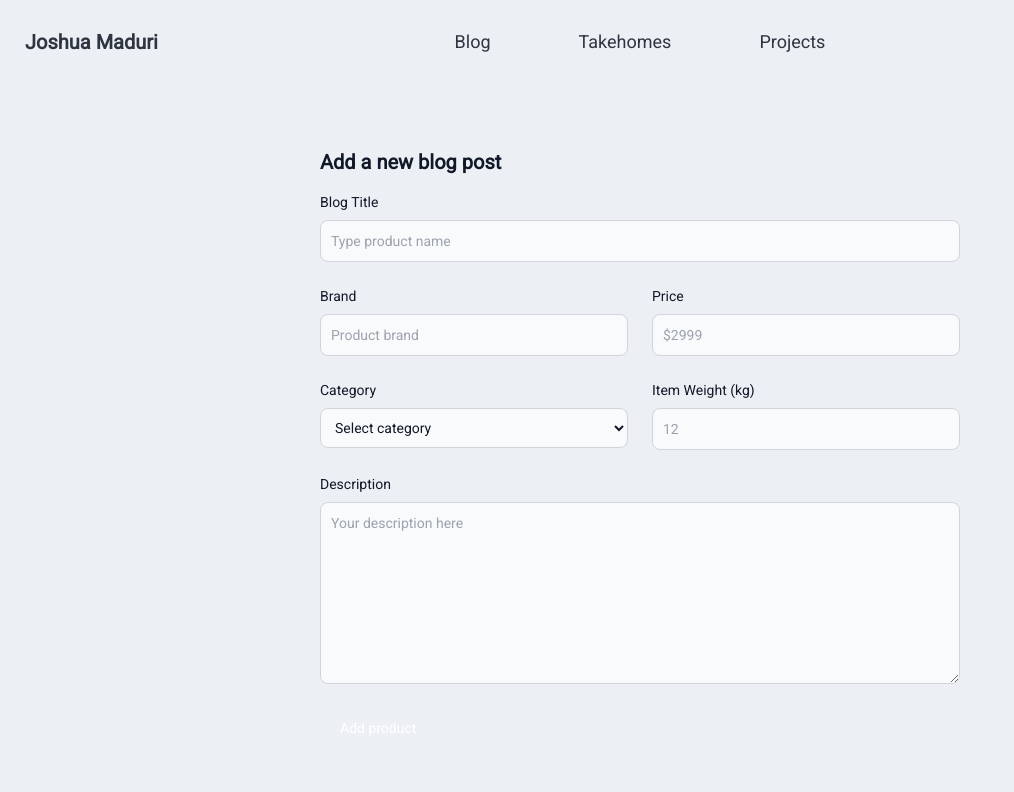
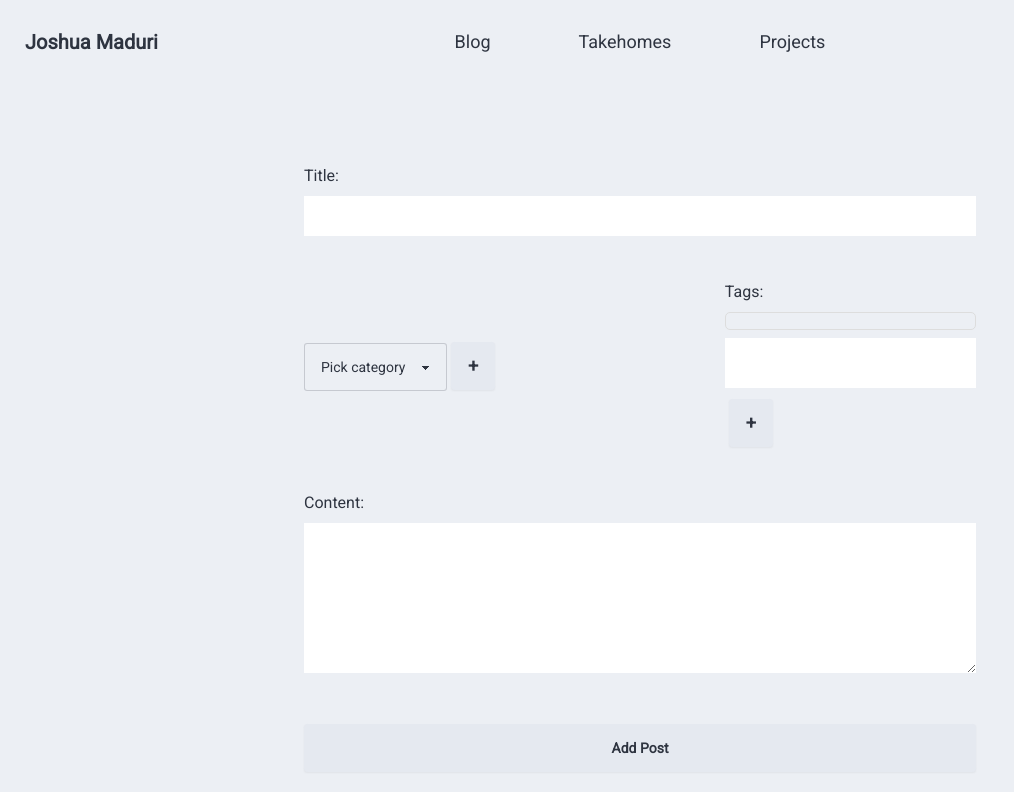
Before and after one commit to JoshuaMaduri/mydevblog, a Next.js app in the folder blog/: page /admin in a window 1280 px wide. Shown: the top 792 px of the page, without its empty margins (0-1014 px from the left). Built offline with nearby package versions, Linux system fonts and the light colour scheme.

Commit message:
Added Vercel and Prisma. Fixed Admin Page

```diff
--- a/blog/app/admin/page.js
+++ b/blog/app/admin/page.js
@@ -1,47 +1,134 @@
+
+
  const Admin = () => {
+
     return (
-        <section>
-            <div class="py-8 px-4 mx-auto max-w-2xl lg:py-16">
-                <h2 class="mb-4 text-xl font-bold text-gray-900 dark:text-white">Add a new blog post</h2>
-                <form action="#">
-                    <div class="grid gap-4 sm:grid-cols-2 sm:gap-6">
-                        <div class="sm:col-span-2">
-                            <label for="name" class="block mb-2 text-sm font-medium text-gray-900 dark:text-white">Blog Title</label>
-                            <input type="text" name="name" id="name" class="bg-gray-50 border border-gray-300 text-gray-900 text-sm rounded-lg focus:ring-primary-600 focus:border-primary-600 block w-full p-2.5 dark:bg-gray-700 dark:border-gray-600 dark:placeholder-gray-400 dark:text-white dark:focus:ring-primary-500 dark:focus:border-primary-500" placeholder="Type product name" required=""/>
-                        </div>
-                        <div class="w-full">
-                            <label for="brand" class="block mb-2 text-sm font-medium text-gray-900 dark:text-white">Brand</label>
-                            <input type="text" name="brand" id="brand" class="bg-gray-50 border border-gray-300 text-gray-900 text-sm rounded-lg focus:ring-primary-600 focus:border-primary-600 block w-full p-2.5 dark:bg-gray-700 dark:border-gray-600 dark:placeholder-gray-400 dark:text-white dark:focus:ring-primary-500 dark:focus:border-primary-500" placeholder="Product brand" required=""/>
-                        </div>
-                        <div class="w-full">
-                            <label for="price" class="block mb-2 text-sm font-medium text-gray-900 dark:text-white">Price</label>
-                            <input type="number" name="price" id="price" class="bg-gray-50 border border-gray-300 text-gray-900 text-sm rounded-lg focus:ring-primary-600 focus:border-primary-600 block w-full p-2.5 dark:bg-gray-700 dark:border-gray-600 dark:placeholder-gray-400 dark:text-white dark:focus:ring-primary-500 dark:focus:border-primary-500" placeholder="$2999" required=""/>
-                        </div>
-                        <div>
-                            <label for="category" class="block mb-2 text-sm font-medium text-gray-900 dark:text-white">Category</label>
-                            <select id="category" class="bg-gray-50 border border-gray-300 text-gray-900 text-sm rounded-lg focus:ring-primary-500 focus:border-primary-500 block w-full p-2.5 dark:bg-gray-700 dark:border-gray-600 dark:placeholder-gray-400 dark:text-white dark:focus:ring-primary-500 dark:focus:border-primary-500">
-                                <option selected="">Select category</option>
-                                <option value="TV">TV/Monitors</option>
-                                <option value="PC">PC</option>
-                                <option value="GA">Gaming/Console</option>
-                                <option value="PH">Phones</option>
-                            </select>
-                        </div>
-                        <div>
-                            <label for="item-weight" class="block mb-2 text-sm font-medium text-gray-900 dark:text-white">Item Weight (kg)</label>
-                            <input type="number" name="item-weight" id="item-weight" class="bg-gray-50 border border-gray-300 text-gray-900 text-sm rounded-lg focus:ring-primary-600 focus:border-primary-600 block w-full p-2.5 dark:bg-gray-700 dark:border-gray-600 dark:placeholder-gray-400 dark:text-white dark:focus:ring-primary-500 dark:focus:border-primary-500" placeholder="12" required=""/>
-                        </div>
-                        <div class="sm:col-span-2">
-                            <label for="description" class="block mb-2 text-sm font-medium text-gray-900 dark:text-white">Description</label>
-                            <textarea id="description" rows="8" class="block p-2.5 w-full text-sm text-gray-900 bg-gray-50 rounded-lg border border-gray-300 focus:ring-primary-500 focus:border-primary-500 dark:bg-gray-700 dark:border-gray-600 dark:placeholder-gray-400 dark:text-white dark:focus:ring-primary-500 dark:focus:border-primary-500" placeholder="Your description here"></textarea>
+        <div className="mt-10 p-10 ">
+            <form className="form-control md:max-w-2xl m-auto flex flex-col gap-10">
+                <div className="mb-1">
+                    <label>
+                    Title:
+                    <input
+                        type="text"
+                        name="title"
+                        // value={formData.title}
+                        className="w-full p-2 mt-2"
+                        required
+                    />
+                    </label>
+                </div>
+
+                <div className="flex flex-row justify-between items-center">
+
+                    <div className="input-group">
+                        <select className="select select-bordered">
+                            <option disabled selected>Pick category</option>
+                            <option>T-shirts</option>
+                            <option>Mugs</option>
+                        </select>
+
+                        <div className="dropdown">
+                            <div tabIndex={0} role="button" className="btn m-1 text-lg">+</div>
+                            <ul tabIndex={0} className="dropdown-content menu bg-base-100 rounded-box z-[1] w-52 p-2 shadow">
+                                <li><a>Add a Category</a></li>
+                                <li><a>Edit a Category</a></li>
+                            </ul>
                         </div>
                     </div>
-                    <button type="submit" class="inline-flex items-center px-5 py-2.5 mt-4 sm:mt-6 text-sm font-medium text-center text-white bg-primary-700 rounded-lg focus:ring-4 focus:ring-primary-200 dark:focus:ring-primary-900 hover:bg-primary-800">
-                        Add product
-                    </button>
-                </form>
-            </div>
-        </section>
+
+                    <div className="input-group">
+                        <label>
+                            Tags:
+                            <div
+                            style={{
+                                display: 'flex',
+                                flexWrap: 'wrap',
+                                padding: '0.5rem',
+                                border: '1px solid #ddd',
+                                borderRadius: '5px',
+                                marginTop: '0.5rem',
+                            }}
+                            >
+                            {/* {tags.map((tag, index) => (
+                                <div
+                                key={index}
+                                style={{
+                                    backgroundColor: '#0070f3',
+                                    color: '#fff',
+                                    padding: '0.25rem 0.5rem',
+                                    borderRadius: '3px',
+                                    marginRight: '0.5rem',
+                                    marginBottom: '0.5rem',
+                                    display: 'flex',
+                                    alignItems: 'center',
+                                }}
+                                >
+                                <span>{tag}</span>
+                                <button
+                                    // onClick={() => handleRemoveTag(index)}
+                                    style={{
+                                    backgroundColor: 'transparent',
+                                    color: '#fff',
+                                    border: 'none',
+                                    marginLeft: '0.5rem',
+                                    cursor: 'pointer',
+                                    }}
+                                >
+                                    ×
+                                </button>
+                                </div>
+                            ))} */}
+                            </div>
+                            <textarea
+                            // value={inputValue}
+                            // onChange={(e) => setInputValue(e.target.value)}
+                            // onKeyDown={handleKeyDown}
+                            // placeholder={tags.length >= 5 ? 'Tag limit reached!' : 'Press Enter or Comma to add tags'}
+                            // disabled={tags.length >= 5}
+                            style={{
+                                width: '100%',
+                                padding: '0.5rem',
+                                marginTop: '0.5rem',
+                                resize: 'none',
+                                height: '50px',
+                                // borderColor: tags.length >= 5 ? '#d32f2f' : '#ddd',
+                            }}
+                            />
+                        </label>
+                        {/* {tags.length >= 5 && (
+                            <p style={{ color: '#d32f2f', marginTop: '0.5rem' }}>
+                                You can add a maximum of 5 tags.
+                            </p>
+                        )} */}
+                        <div className="dropdown">
+                            <div tabIndex={0} role="button" className="btn m-1 text-lg">+</div>
+                            <ul tabIndex={0} className="dropdown-content menu bg-base-100 rounded-box z-[1] w-52 p-2 shadow">
+                                <li><a>Add a Category</a></li>
+                                <li><a>Edit a Category</a></li>
+                            </ul>
+                        </div>
+
+
+                    </div>
+                </div>
+
+                <div className="mb-1">
+                    <label>
+                    Content:
+                    <textarea
+                        name="content"
+                        // value={formData.content}
+                        required
+                        style={{ width: '100%', padding: '0.5rem', marginTop: '0.5rem', minHeight: '150px' }}
+                    />
+                    </label>
+                </div>
+
+                <button className="btn">Add Post</button>
+
+            </form>
+
+        </div>
 
     )
 }
--- /dev/null
+++ b/blog/app/blog/page.js
@@ -0,0 +1,11 @@
+
+
+
+const Blog = () => {
+
+    return (
+        <p>Blogs Page</p>
+    )
+}
+
+export default Blog
--- a/blog/app/layout.js
+++ b/blog/app/layout.js
@@ -2,6 +2,10 @@ import localFont from "next/font/local";
 import "./globals.css";
 import { Navbar } from "./components/navbar";
 import { roboto } from "./lib/fonts/fonts";
+
+import { config } from '@fortawesome/fontawesome-svg-core'
+import '@fortawesome/fontawesome-svg-core/styles.css'
+config.autoAddCss = false
 
 
 
--- a/blog/app/lib/store.js
+++ b/blog/app/lib/store.js
@@ -1,10 +1,11 @@
 import { configureStore } from "@reduxjs/toolkit";
-import themeReducer from './features/theme/themeSlice'
+import blogReducer from '../lib/features/blog/blogSlice'
+
 
 export const makeStore = () => {
     return configureStore({
         reducer:{
-            theme: themeReducer
+            blog: blogReducer,
         }
     })
 }
--- a/blog/app/projects/page.js
+++ b/blog/app/projects/page.js
@@ -0,0 +1,11 @@
+
+
+
+const Projects = () => {
+
+    return (
+        <p>Projects Page</p>
+    )
+}
+
+export default Projects
--- a/blog/app/takehomes/page.js
+++ b/blog/app/takehomes/page.js
@@ -0,0 +1,11 @@
+
+
+
+const Takehomes = () => {
+
+    return (
+        <p>Takehomes Page</p>
+    )
+}
+
+export default Takehomes
--- a/blog/package.json
+++ b/blog/package.json
@@ -9,8 +9,14 @@
     "lint": "next lint"
   },
   "dependencies": {
+    "@fortawesome/fontawesome-svg-core": "^6.7.1",
+    "@fortawesome/free-brands-svg-icons": "^6.7.1",
+    "@fortawesome/free-solid-svg-icons": "^6.7.1",
+    "@fortawesome/react-fontawesome": "^0.2.2",
     "@reduxjs/toolkit": "^2.3.0",
+    "clsx": "^2.1.1",
     "next": "14.2.17",
+    "next-auth": "^4.24.10",
     "react": "^18",
     "react-dom": "^18",
     "react-redux": "^9.1.2",
--- /dev/null
+++ b/package.json
@@ -0,0 +1,5 @@
+{
+  "dependencies": {
+    "prisma": "^5.22.0"
+  }
+}
```
Also changed, not shown: blog/app/components/navbar.js (+9 -2 lines), blog/app/lib/features/blog/blogSlice.js (added, +16 -0 lines), blog/app/lib/features/categories/categoriesSlice.js (added), blog/app/lib/features/tags/tagsSlice.js (added), 2 other files (tests, documents, lock files or other folders).
